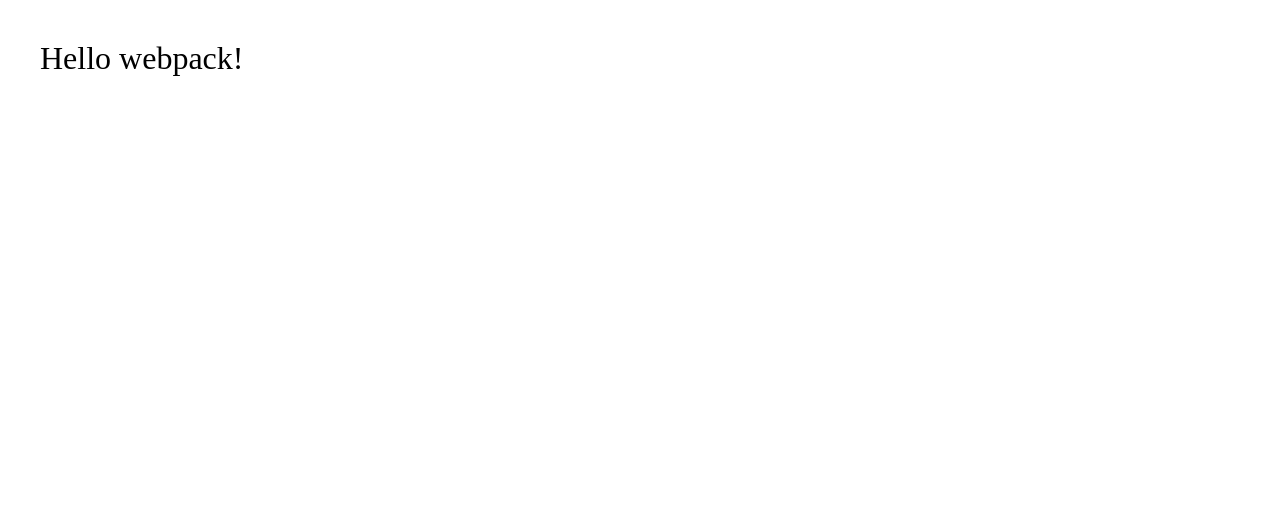
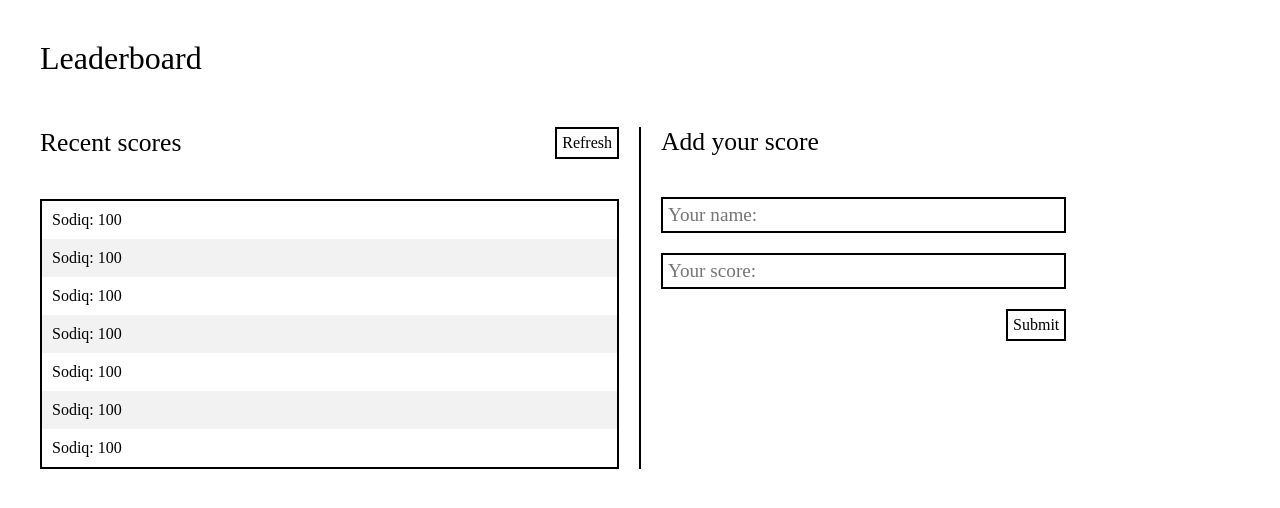
Before and after one commit to deyemiobaa/Leaderboard, a website built with webpack: page dist/index.html in a window 1280 px wide. Built offline with nearby package versions, Linux system fonts and the light colour scheme.

Commit message:
bundle files

```diff
--- a/dist/index.html
+++ b/dist/index.html
@@ -4,11 +4,41 @@
   <head>
     <meta charset="UTF-8">
     <meta name="viewport" content="width=device-width, initial-scale=1.0">
-    <title>Wbpack Exercise</title>
+    <title>Leaderboard</title>
   <script defer src="main.js"></script></head>
 
   <body>
-    <h1>Hello webpack!</h1>
+    <h1>Leaderboard</h1>
+    <main class="board-body">
+      <section class="display-scores">
+        <div class="display header">
+          <h2>Recent scores</h2>
+          <button id="refresh" type="button">Refresh</button>
+        </div>
+        <ul class="score-list">
+          <li>Sodiq: 100</li>
+          <li>Sodiq: 100</li>
+          <li>Sodiq: 100</li>
+          <li>Sodiq: 100</li>
+          <li>Sodiq: 100</li>
+          <li>Sodiq: 100</li>
+          <li>Sodiq: 100</li>
+        </ul>
+      </section>
+      <div class="divider"></div>
+      <section class="add-scores">
+        <div class="display scores">
+          <h2>Add your score</h2>
+        </div>
+        <form action="">
+          <label for="name">Name:</label>
+          <input type="text" name="name" id="name" placeholder="Your name:">
+          <label for="score">Score:</label>
+          <input type="text" name="score" id="score" placeholder="Your score:">
+          <button type="submit" id="submit">Submit</button>
+        </form>
+      </section>
+    </main>
   </body>
 
 </html>
```
Also changed, not shown: dist/main.js (+5 -49 lines).
